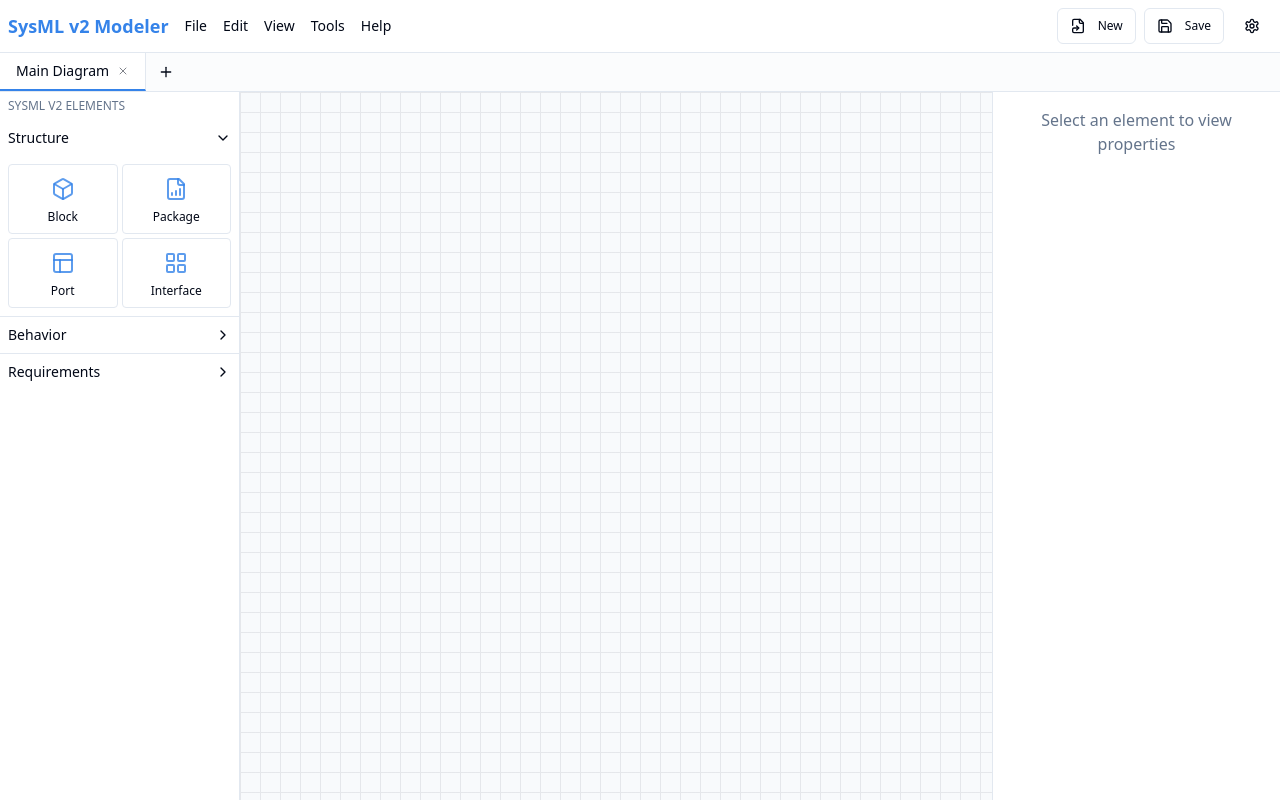
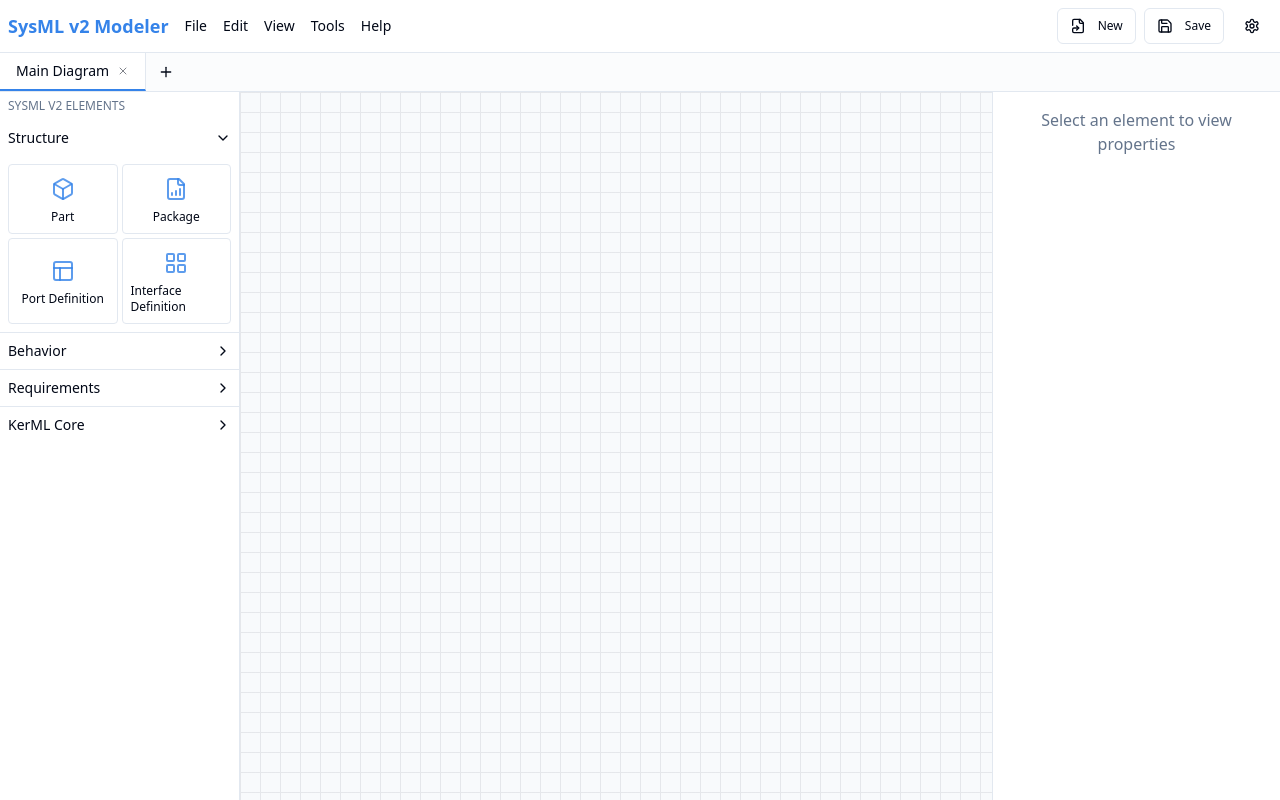
Before and after one commit to yoshimomax/sysml-vivid-system-craft, a React (Vite) app: page / in a window 1280 px wide. Built offline with nearby package versions, Linux system fonts and the light colour scheme.

Commit message:
Fix: ElementType assignment and comparison errors
Fixes type errors related to ElementType usage in ElementsPanel, ModelingCanvas, and PropertiesPanel components.

```diff
--- a/src/components/ElementsPanel.tsx
+++ b/src/components/ElementsPanel.tsx
@@ -68,9 +68,9 @@ const ElementsPanel = ({ onElementDragStart }: ElementsPanelProps) => {
 
       <ElementGroup title="Structure" defaultOpen={true}>
         <ElementItem
-          type="Block"
+          type="Part"
           icon={<Box className="h-6 w-6" />}
-          label="Block"
+          label="Part"
           onDragStart={onElementDragStart}
         />
         <ElementItem
@@ -80,36 +80,30 @@ const ElementsPanel = ({ onElementDragStart }: ElementsPanelProps) => {
           onDragStart={onElementDragStart}
         />
         <ElementItem
-          type="Port"
+          type="PortDefinition"
           icon={<Layout className="h-6 w-6" />}
-          label="Port"
+          label="Port Definition"
           onDragStart={onElementDragStart}
         />
         <ElementItem
-          type="Interface"
+          type="InterfaceDefinition"
           icon={<LayoutGrid className="h-6 w-6" />}
-          label="Interface"
+          label="Interface Definition"
           onDragStart={onElementDragStart}
         />
       </ElementGroup>
 
       <ElementGroup title="Behavior">
         <ElementItem
-          type="Activity"
+          type="Action"
           icon={<Activity className="h-6 w-6" />}
-          label="Activity"
+          label="Action"
           onDragStart={onElementDragStart}
         />
         <ElementItem
           type="State"
           icon={<LayoutGrid className="h-6 w-6" />}
           label="State"
-          onDragStart={onElementDragStart}
-        />
-        <ElementItem
-          type="UseCase"
-          icon={<Layout className="h-6 w-6" />}
-          label="Use Case"
           onDragStart={onElementDragStart}
         />
       </ElementGroup>
@@ -122,6 +116,27 @@ const ElementsPanel = ({ onElementDragStart }: ElementsPanelProps) => {
           onDragStart={onElementDragStart}
         />
       </ElementGroup>
+
+      <ElementGroup title="KerML Core">
+        <ElementItem
+          type="Feature"
+          icon={<Box className="h-6 w-6" />}
+          label="Feature"
+          onDragStart={onElementDragStart}
+        />
+        <ElementItem
+          type="Class"
+          icon={<Layout className="h-6 w-6" />}
+          label="Class"
+          onDragStart={onElementDragStart}
+        />
+        <ElementItem
+          type="Association"
+          icon={<LayoutGrid className="h-6 w-6" />}
+          label="Association"
+          onDragStart={onElementDragStart}
+        />
+      </ElementGroup>
     </div>
   );
 };
--- a/src/components/ModelingCanvas.tsx
+++ b/src/components/ModelingCanvas.tsx
@@ -58,16 +58,18 @@ const ModelingCanvas = ({
 
   const getDefaultSizeForType = (type: ElementType): Size => {
     switch (type) {
-      case "Block":
+      case "Part":
         return { width: 180, height: 120 };
       case "Requirement":
         return { width: 200, height: 100 };
       case "Package":
         return { width: 220, height: 160 };
-      case "Activity":
+      case "Action":
       case "State":
-      case "UseCase":
         return { width: 160, height: 100 };
+      case "Class":
+      case "Feature":
+        return { width: 180, height: 120 };
       default:
         return { width: 160, height: 80 };
     }
--- a/src/components/PropertiesPanel.tsx
+++ b/src/components/PropertiesPanel.tsx
@@ -182,9 +182,9 @@ const PropertiesPanel = ({ selectedElement, onElementUpdate }: PropertiesPanelPr
         </div>
       </PropertyGroup>
 
-      {selectedElement.type === "Block" && (
-        <PropertyGroup title="Block Specific">
-          <p className="text-xs text-muted-foreground">Additional block properties will appear here</p>
+      {selectedElement.type === "Part" && (
+        <PropertyGroup title="Part Specific">
+          <p className="text-xs text-muted-foreground">Additional part properties will appear here</p>
         </PropertyGroup>
       )}
 
```
